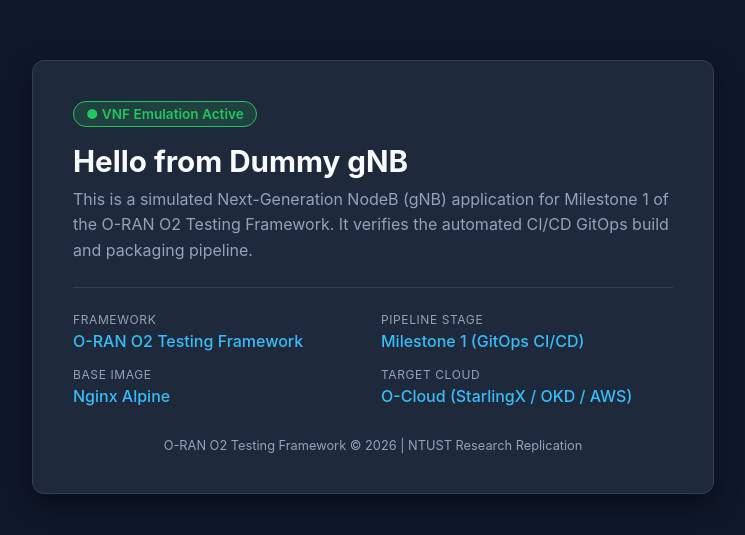
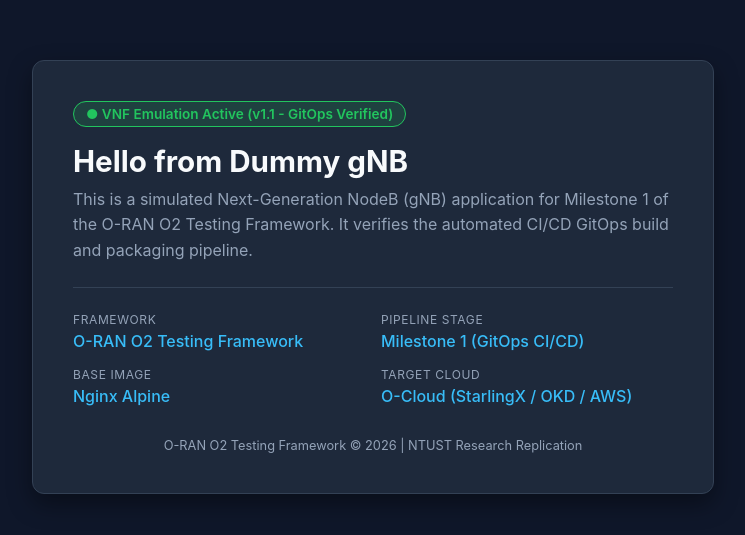
Before and after one commit to musyaffa-iman/O-RAN-O2-Testing-Framework, a plain HTML site: page index.html in a window 1280 px wide. Shown: the part 123-658 px from the top of the page, without its empty margins (267-1012 px from the left). Drawn offline with Linux system fonts and the light colour scheme.

Commit message:
feat(milestone1): update vnf version and mark milestone 1 complete

```diff
--- a/index.html
+++ b/index.html
@@ -89,7 +89,7 @@
 </head>
 <body>
     <div class="container">
-        <div class="badge">● VNF Emulation Active</div>
+        <div class="badge">● VNF Emulation Active (v1.1 - GitOps Verified)</div>
         <h1>Hello from Dummy gNB</h1>
         <p>This is a simulated Next-Generation NodeB (gNB) application for Milestone 1 of the O-RAN O2 Testing Framework. It verifies the automated CI/CD GitOps build and packaging pipeline.</p>
 
```
Also changed, not shown: 1 other file.
